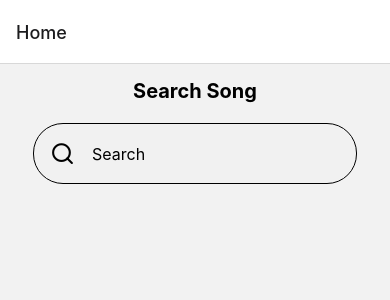
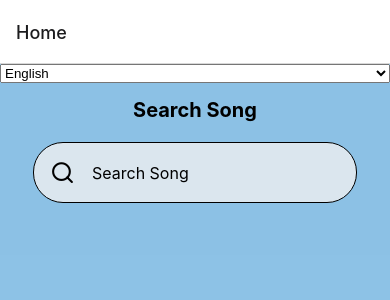
Before and after one commit to juanAriel/search-song-app, a React Native app: screen /Home in a window 390 px wide. Shown: the top 300 px of the page. Built offline with nearby package versions, Linux system fonts and the light colour scheme.

Commit message:
language international

```diff
--- a/package.json
+++ b/package.json
@@ -18,6 +18,7 @@
     "expo": "~49.0.15",
     "expo-status-bar": "~1.6.0",
     "i18next": "^23.6.0",
+    "intl-pluralrules": "^2.0.1",
     "react": "18.2.0",
     "react-i18next": "^13.3.1",
     "react-native": "0.72.5",
--- a/src/components/atoms/searchInput/index.tsx
+++ b/src/components/atoms/searchInput/index.tsx
@@ -2,8 +2,10 @@ import { StyleSheet, View, Text, TextInput } from "react-native";
 import { Feather } from "@expo/vector-icons";
 import React, { useState } from "react";
 import SearchProps from "./interface";
+import { useTranslation } from "react-i18next";
 
 const SearchInput = ({ onSearch }:SearchProps) => {
+  const {t} = useTranslation();
   const [searchTerm, setSearchTerm] = useState("");
 
   const handleChange = (value: string) => {
@@ -13,13 +15,13 @@ const SearchInput = ({ onSearch }:SearchProps) => {
 
   return (
     <View style={styles.container}>
-        <Text style={styles.text}>Search Song</Text>
+        <Text style={styles.text}>{t("search")}</Text>
       <View style={styles.containerSearch}>
         <Feather name="search" size={25}  style={styles.icon } />
         <TextInput
         style={styles.input}
         clearButtonMode="while-editing"
-        placeholder='Search'
+        placeholder={t("search")}
         value={searchTerm}
         onChangeText={handleChange}
       />
--- a/src/components/molecules/cardSongDetails/index.tsx
+++ b/src/components/molecules/cardSongDetails/index.tsx
@@ -1,14 +1,24 @@
-import { View, Text, Image, TouchableOpacity,StyleSheet ,Linking } from "react-native";
+import {
+  View,
+  Text,
+  Image,
+  TouchableOpacity,
+  StyleSheet,
+  Linking,
+} from "react-native";
 
 import CardSongDetailsProps from "./interface";
 import React from "react";
 import convertTime from "../../../utils/convertTime";
+import { useTranslation } from "react-i18next";
+import SelectLanguage from "../selectLanguage";
 
 const CardSongDetails = ({ songDetail }: CardSongDetailsProps) => {
+  const { t, i18n } = useTranslation();
   if (!songDetail) {
     return null;
   }
-  const openExternalLink = async (url:any) => {
+  const openExternalLink = async (url: any) => {
     const supported = await Linking.canOpenURL(url);
     if (supported) {
       await Linking.openURL(url);
@@ -16,28 +26,42 @@ const CardSongDetails = ({ songDetail }: CardSongDetailsProps) => {
       console.warn("it could not open the url:", url);
     }
   };
+  const changeLanguage = (selectedLanguage: string) => {
+    i18n.changeLanguage(selectedLanguage);
+  };
 
   return (
     <View>
+      <View>
+        <SelectLanguage
+          language={i18n.language}
+          changeLanguage={changeLanguage}
+        />
+      </View>
       <View style={styles.container}>
         <Image
           style={{ width: 300, height: 300 }}
           source={{ uri: songDetail.imageUrl }}
         />
-        <View >
-
+        <View>
           <View>
             <Text style={{ fontWeight: "bold", fontSize: 20 }}>
-              {"album"}: {songDetail.album}
+              {t("album")}: {songDetail.album}
             </Text>
-            <Text style={{ fontWeight: "bold", fontSize: 18, color: "#8f1930" }}>
-              {"artist"}: {songDetail.artist}
+            <Text
+              style={{ fontWeight: "bold", fontSize: 18, color: "#8f1930" }}
+            >
+              {t("artist")}: {songDetail.artist}
             </Text>
-            <Text style={{ fontWeight: "bold", fontSize: 18, color: "#8f1930" }}>
-              {"title"}: {songDetail.name}
+            <Text
+              style={{ fontWeight: "bold", fontSize: 18, color: "#8f1930" }}
+            >
+              {t("title")}: {songDetail.name}
             </Text>
-            <Text style={{ fontWeight: "bold", fontSize: 18, color: "#8f1930" }}>
-              {"duration"}: {convertTime(songDetail.duration)}
+            <Text
+              style={{ fontWeight: "bold", fontSize: 18, color: "#8f1930" }}
+            >
+              {t("duration")}: {convertTime(songDetail.duration)}
             </Text>
           </View>
 
@@ -51,11 +75,12 @@ const CardSongDetails = ({ songDetail }: CardSongDetailsProps) => {
                 justifyContent: "center",
                 alignItems: "center",
               }}
-              onPress={() => {openExternalLink(songDetail.songUrl)
+              onPress={() => {
+                openExternalLink(songDetail.songUrl);
               }}
             >
               <Text style={{ color: "#fff", fontWeight: "bold" }}>
-                {"listen music"}
+                {t("listen")}
               </Text>
             </TouchableOpacity>
           </View>
@@ -67,7 +92,6 @@ const CardSongDetails = ({ songDetail }: CardSongDetailsProps) => {
 
 export default CardSongDetails;
 
-
 const styles = StyleSheet.create({
   container: {
     backgroundColor: "#41e3ff4a",
--- /dev/null
+++ b/src/components/molecules/selectLanguage/index.tsx
@@ -0,0 +1,26 @@
+import React from 'react';
+import { View } from 'react-native';
+import { Picker } from '@react-native-picker/picker';
+import { languages } from '../../../utils/languages';
+
+interface SelectLanguageProps {
+  language: string;
+  changeLanguage: (itemValue: string) => void;
+}
+
+const SelectLanguage: React.FC<SelectLanguageProps> = (props) => {
+  return (
+    <View>
+      <Picker
+        selectedValue={props.language}
+        onValueChange={props.changeLanguage}
+      >
+        {languages.map(({ code, label }) => (
+          <Picker.Item key={code} label={label} value={code} />
+        ))}
+      </Picker>
+    </View>
+  );
+}
+
+export default SelectLanguage;
--- a/src/components/pages/Home.tsx
+++ b/src/components/pages/Home.tsx
@@ -6,6 +6,9 @@ import Track from '../../models/track.interface'
 import { useLazySearchTracksQuery } from '../../services/api'
 import { getListSong } from '../../services/requestGetListSongs'
 import { useNavigation } from '@react-navigation/native'
+import SelectLanguage from '../molecules/selectLanguage'
+
+import { useTranslation } from 'react-i18next'
 
 const Home = () => {
   const [searchTerm, setSearchTerm] = useState<string>("");
@@ -13,6 +16,7 @@ const Home = () => {
   const [trigger, { data }] = useLazySearchTracksQuery();
 
   const navigation = useNavigation();
+  const { i18n } = useTranslation();
 
   useEffect(() => {
     if (data) {
@@ -23,6 +27,10 @@ const Home = () => {
 
   const goUrlSongSpotify = (id: string) => {
     navigation.navigate('Details' , {id});
+  };
+
+  const changeLanguage = (selectedLanguage: string) => {
+    i18n.changeLanguage(selectedLanguage);
   };
 
   const handleSearch = (nameSong: string) => {
@@ -38,11 +46,17 @@ const Home = () => {
 
   return (
     <View style={styles.container}>
-      <SearchInput onSearch={handleSearch}/>
-      <ScrollView>
-        <CardSongSearch tracksData={songsData} onClickSong={goUrlSongSpotify}/>
-      </ScrollView>
-    </View>
+  <View >
+    <SelectLanguage language={i18n.language} changeLanguage={changeLanguage}/>
+  </View>
+
+  <View  >
+    <SearchInput onSearch={handleSearch}/>
+    <ScrollView>
+      <CardSongSearch tracksData={songsData} onClickSong={goUrlSongSpotify}/>
+    </ScrollView>
+  </View>
+</View>
   )
 }
 
@@ -51,6 +65,7 @@ export default Home
 
 const styles = StyleSheet.create({
   container: {
-    flex: 1,
+    flex:1,
+    backgroundColor: "#3498db88",
   }
 });
--- a/src/i18n.ts
+++ b/src/i18n.ts
@@ -1,3 +1,4 @@
+import 'intl-pluralrules';
 import i18n from 'i18next';
 import { initReactI18next } from 'react-i18next';
 import translationEN from './locales/en/translations.json';
```
Also changed, not shown: App.tsx (+18 -11 lines), src/components/molecules/selectLanguage/index.ts (deleted, +0 -12 lines), 1 other file (tests, documents, lock files or other folders).
